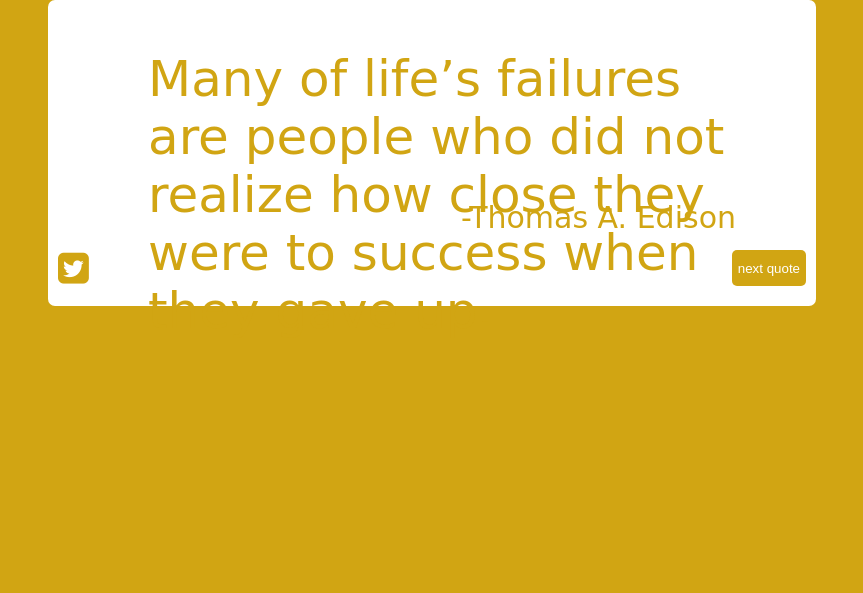
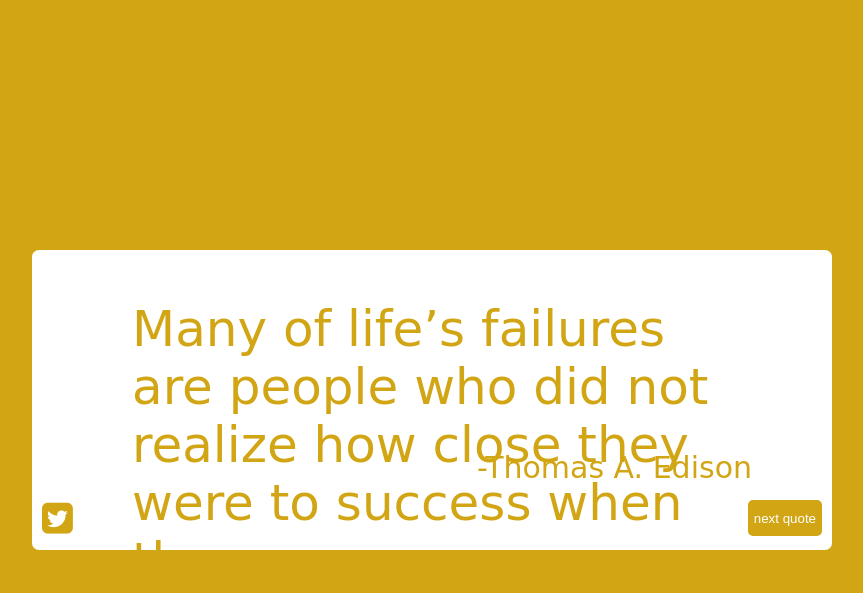
Before and after one commit to Advitya-sharma/Random-Quote-Machine, a plain HTML site: page index.html in a window 1280 px wide. Shown: the whole page, without its empty margins (208-1071 px from the left). Drawn offline with nearby package versions, Linux system fonts and the light colour scheme; a web font is replaced by a local one.

Commit message:
new style

```diff
--- a/style.css
+++ b/style.css
@@ -1,29 +1,32 @@
 html {
-    --defaultColor: #D1A513;
+  --defaultColor: #d1a513;
 }
 body {
   background-color: var(--defaultColor);
-    height: 100%;
+  height: 100vh;
+  display: flex;
+  justify-content: center;
+  align-items: center;
   margin: 0;
 }
 
 #wrapper {
   display: flex;
   flex-direction: column;
-    height: 30%;
-    width: 60%;
-    background-color: white;
+}
+#quote-box {
   border: 5px;
   border-radius: 7px;
-    margin: 0 auto;
+  height: 300px;
+  background-color: white;
+  width: 800px;
 }
-
 #quote {
   margin: 50px 20px 0px 100px;
   padding-bottom: 50px;
   height: 100px;
   width: 600px;
-    font-family: 'Qwigley', cursive;
+  font-family: "Qwigley", cursive;
   font-size: 50px;
   color: var(--defaultColor);
 }
@@ -32,7 +35,7 @@ body {
   float: right;
   margin-right: 80px;
   font-size: 30px;
-    font-family: 'Tulpen One', cursive;
+  font-family: "Tulpen One", cursive;
   color: var(--defaultColor);
 }
 
@@ -46,7 +49,7 @@ body {
 #tweet-quote {
   margin-left: 10px;
 }
-  .fa-twitter-square{
+.fa-twitter-square {
   color: var(--defaultColor);
 }
 
@@ -54,7 +57,7 @@ body {
   margin-right: 10px;
   border-radius: 5px;
   background-color: var(--defaultColor);
-    border:0;
+  border: 0;
   color: white;
   font-family: Arial, Helvetica, sans-serif;
 }
```
Lines whose indentation alone changed are shown as unchanged.
